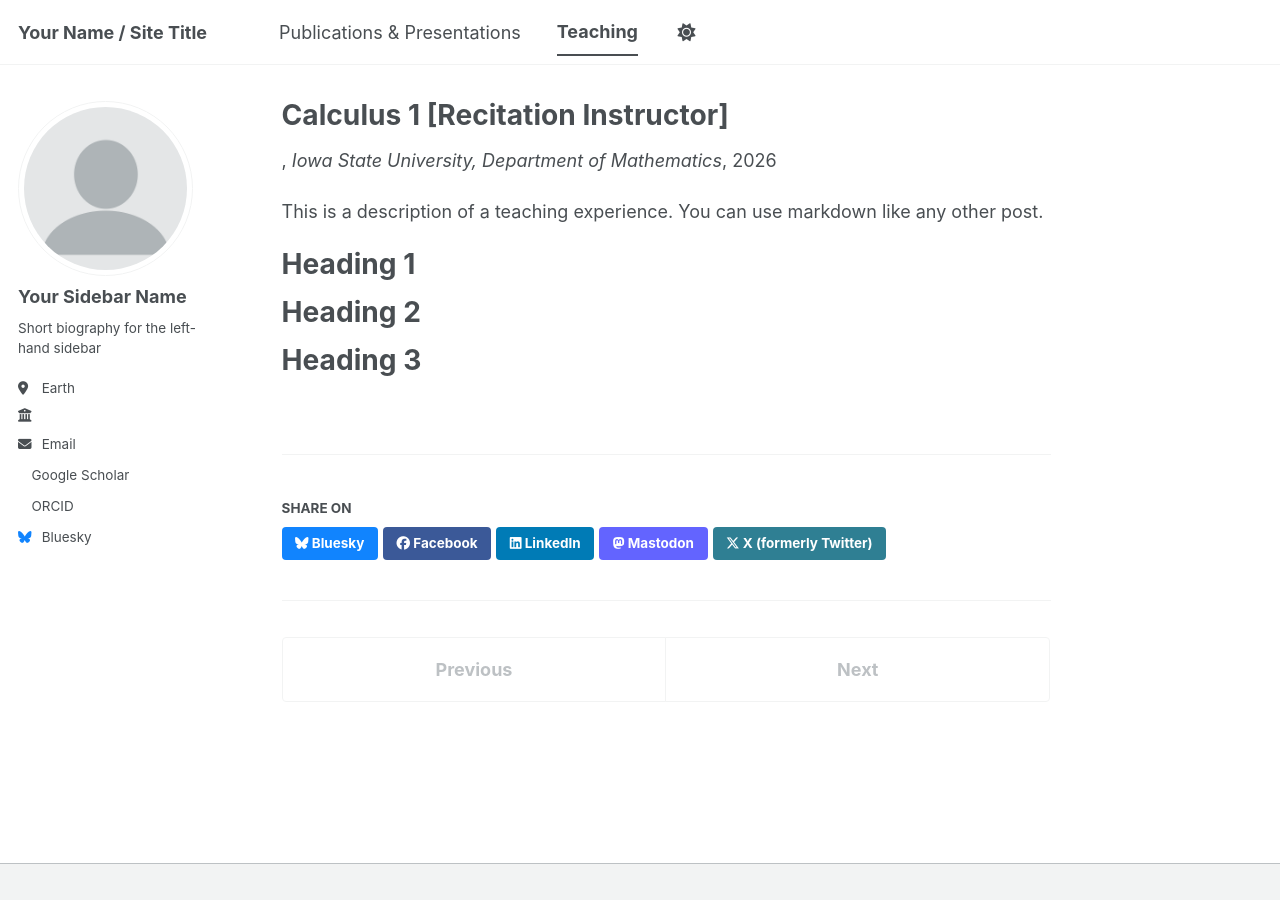
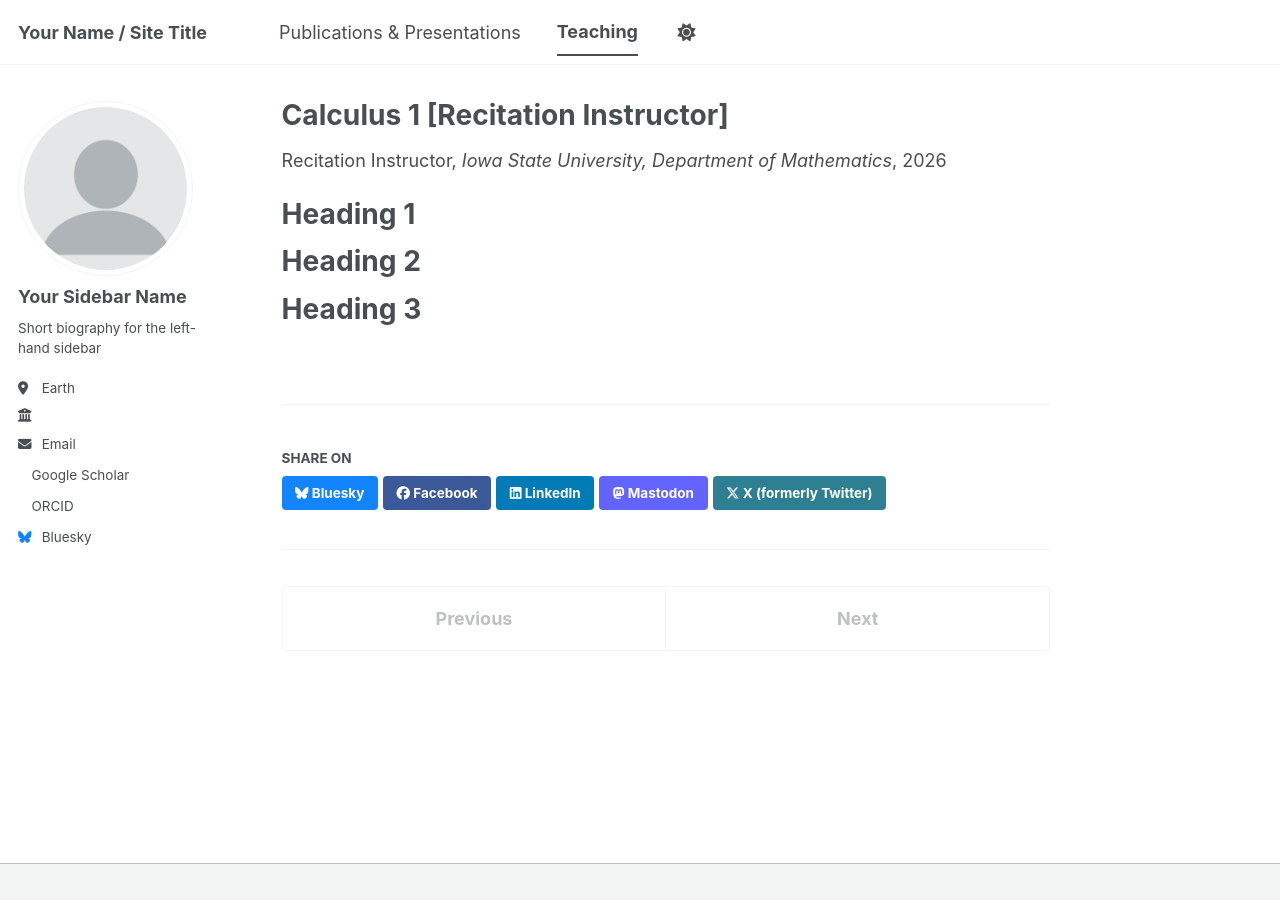
Before and after one commit to scolston/scolston.github.io, a Jekyll site: the page built from _teaching/2015-spring-teaching-2.md, in a window 1280 px wide. Built offline with Jekyll 4.4.1, drawn with Linux system fonts in a browser that asks for light colours; a style sheet for code colours, icons or effects is not loaded.

Commit message:
Update 2015-spring-teaching-2.md

```diff
--- a/_teaching/2015-spring-teaching-2.md
+++ b/_teaching/2015-spring-teaching-2.md
@@ -1,14 +1,13 @@
 ---
 title: "Calculus 1 [Recitation Instructor]"
 collection: teaching
-type: ""
+type: "Recitation Instructor"
 permalink: /teaching/2026spring
 venue: "Iowa State University, Department of Mathematics"
 date: 2026-01-01
 location: "City, Country"
 ---
 
-This is a description of a teaching experience. You can use markdown like any other post.
 
 Heading 1
 ======
```
